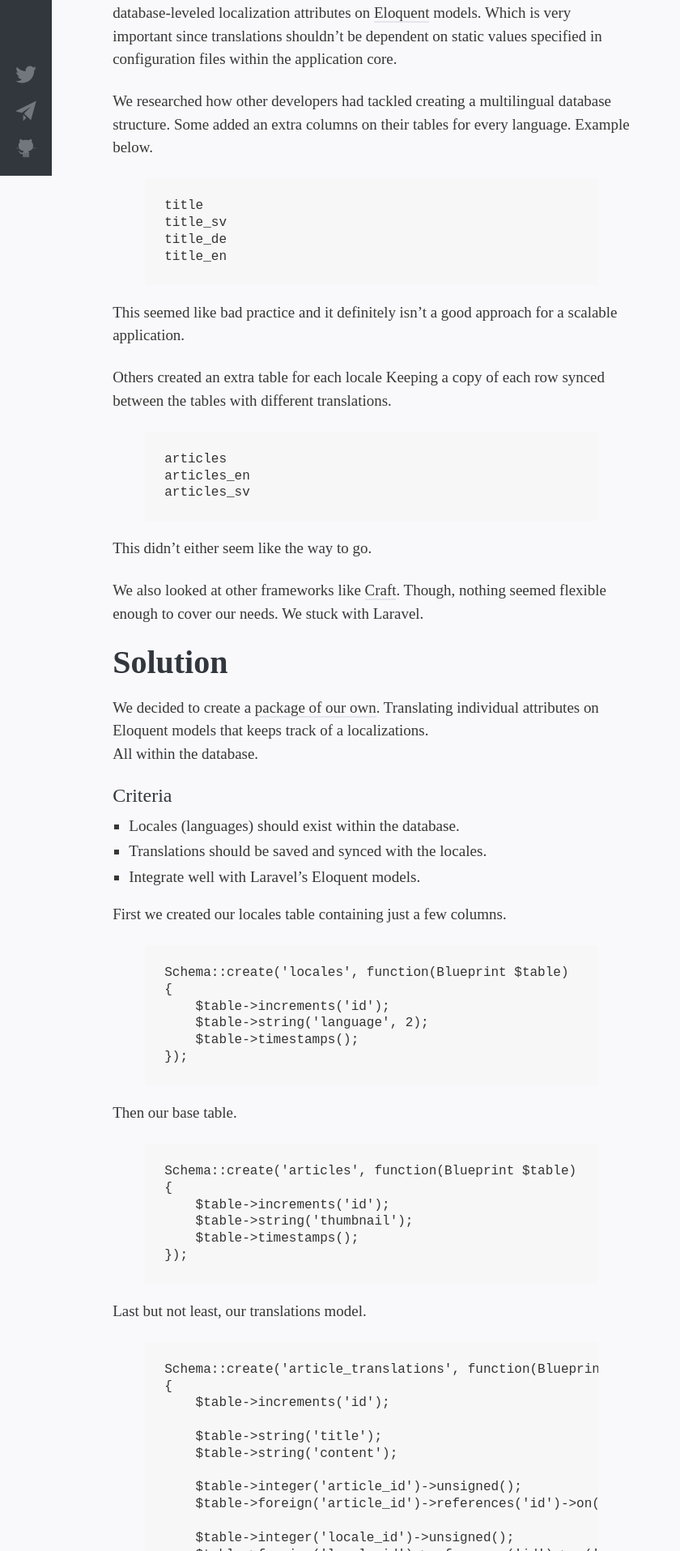
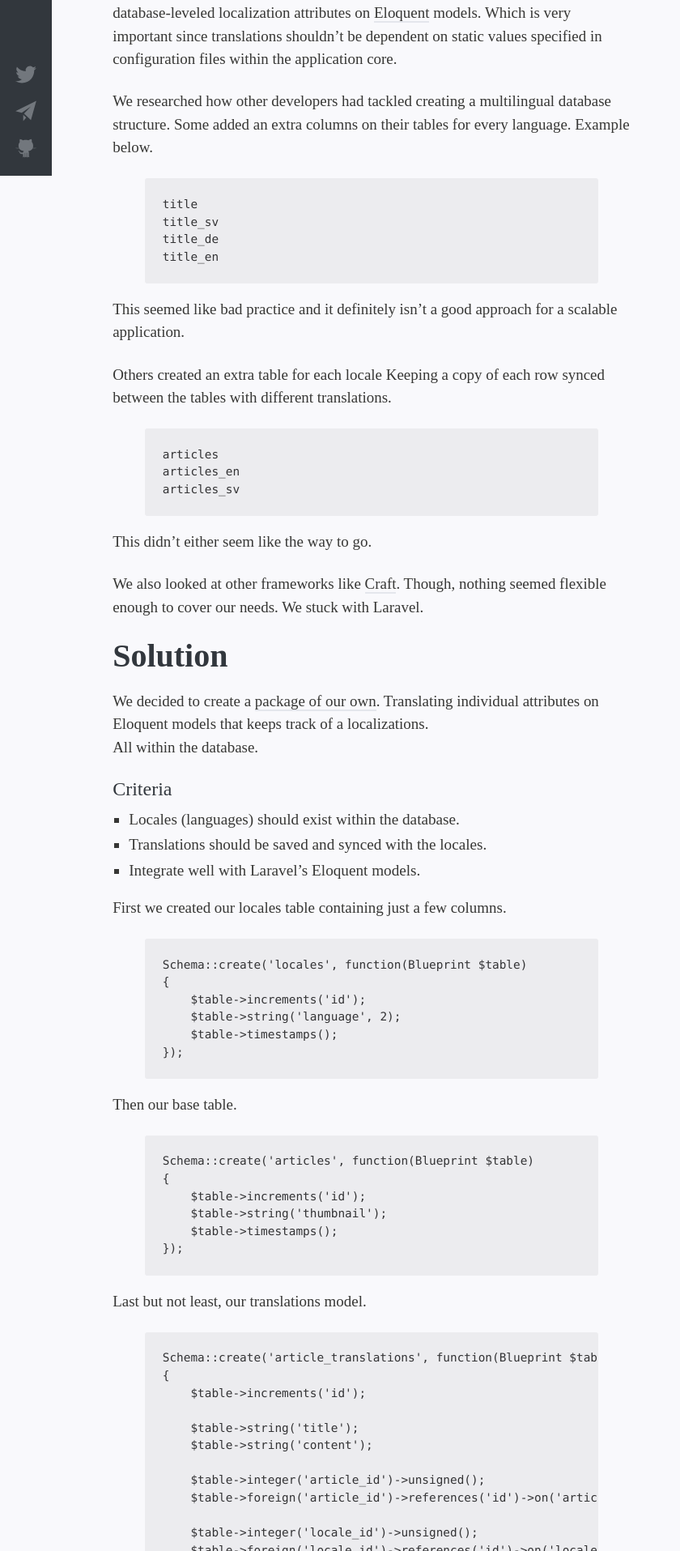
Before and after one commit to mikaelmattsson/mikaelmattsson.github.io, a Jekyll site: the page built from _posts/2014-11-05-laravel-translator.md, in a window 1280 px wide. Shown: the part 683-2598 px from the top of the page at 81% size, without its empty margins (0-840 px from the left). Built offline with Jekyll 4.4.1, drawn with Linux system fonts in a browser that asks for light colours.

Commit message:
Add new colors to the code snippets.

```diff
--- a/_sass/base/_typography.scss
+++ b/_sass/base/_typography.scss
@@ -74,13 +74,15 @@ p {
 }
 
 code, pre {
-  background: #f7f7f7;
+  background: #ececef;
   color: #333335;
   border-radius: 3px;
+  font-family: menlo;
 }
 
 pre {
-  line-height: 1.3em;
+  font-size: .9em;
+  line-height: 1.5em;
   padding: 1.5em;
   overflow-y: hidden;
   overflow-x: scroll;
```
